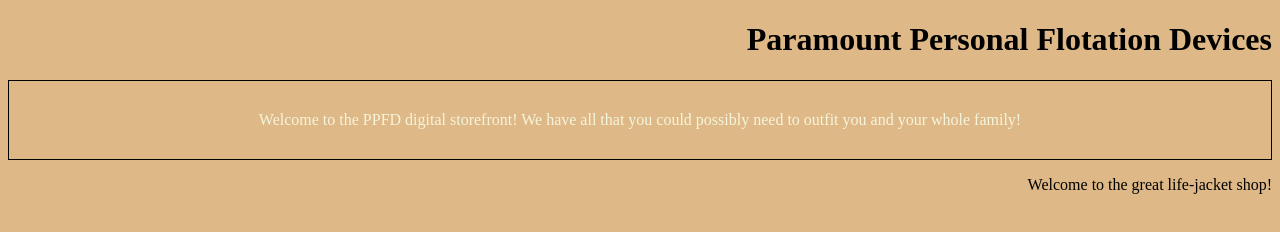
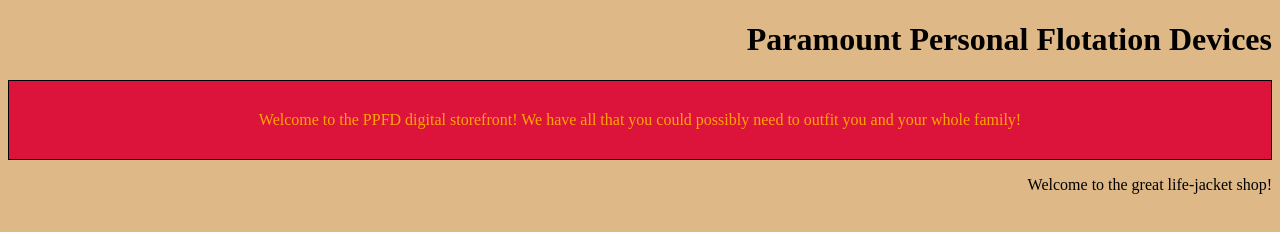
Before and after one commit to TMGBNoodle/TMGBNoodle.github.io, a plain HTML site: page index.html in a window 1280 px wide. Drawn offline with Linux system fonts and the light colour scheme.

Commit message:
Update style.css

```diff
--- a/style.css
+++ b/style.css
@@ -5,7 +5,8 @@
 }
 
 .pitch {
-    color:beige;
+    color: orange;
+    background-color: crimson;
     text-align: center;
     padding: 30px;
     border: 1px solid black;
```
